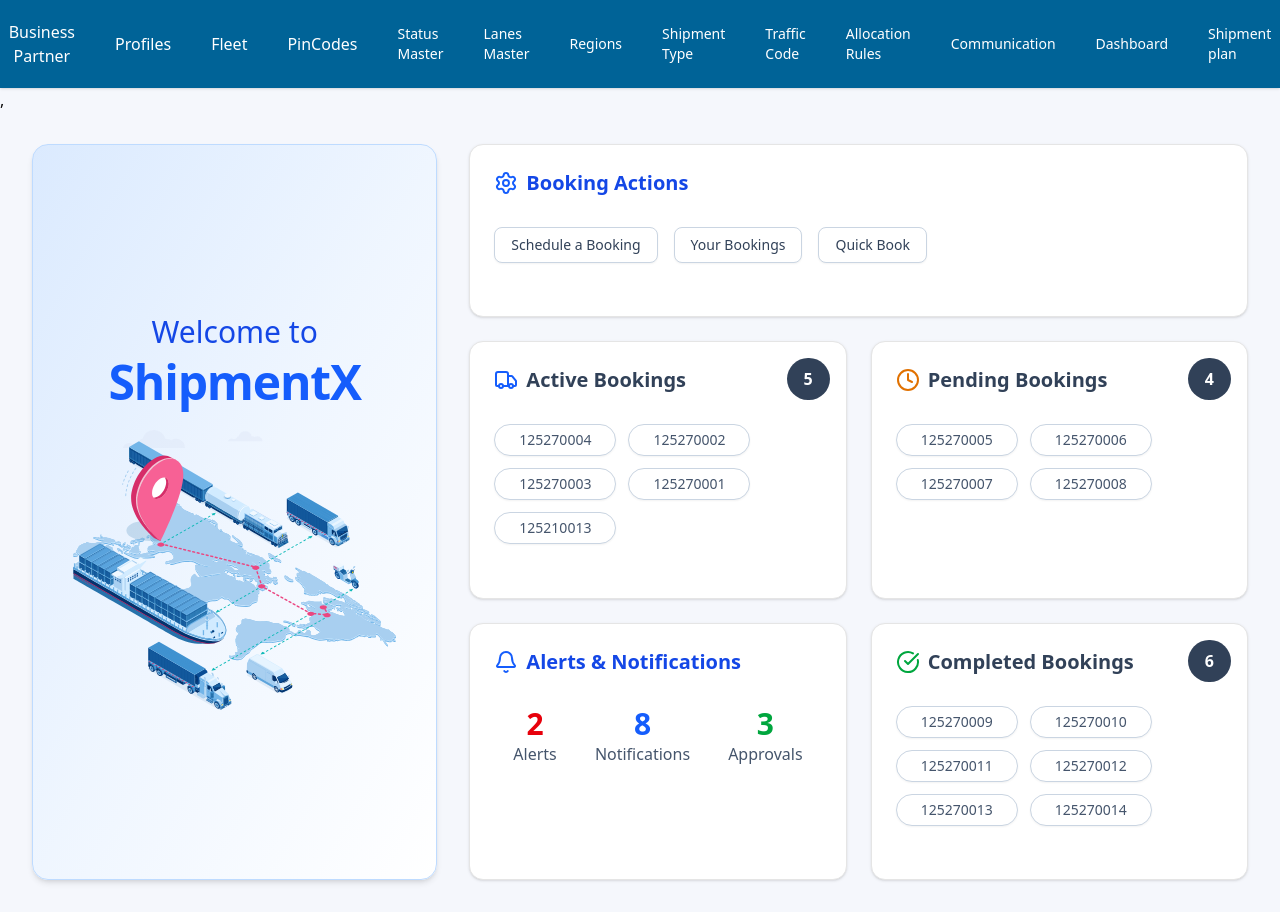
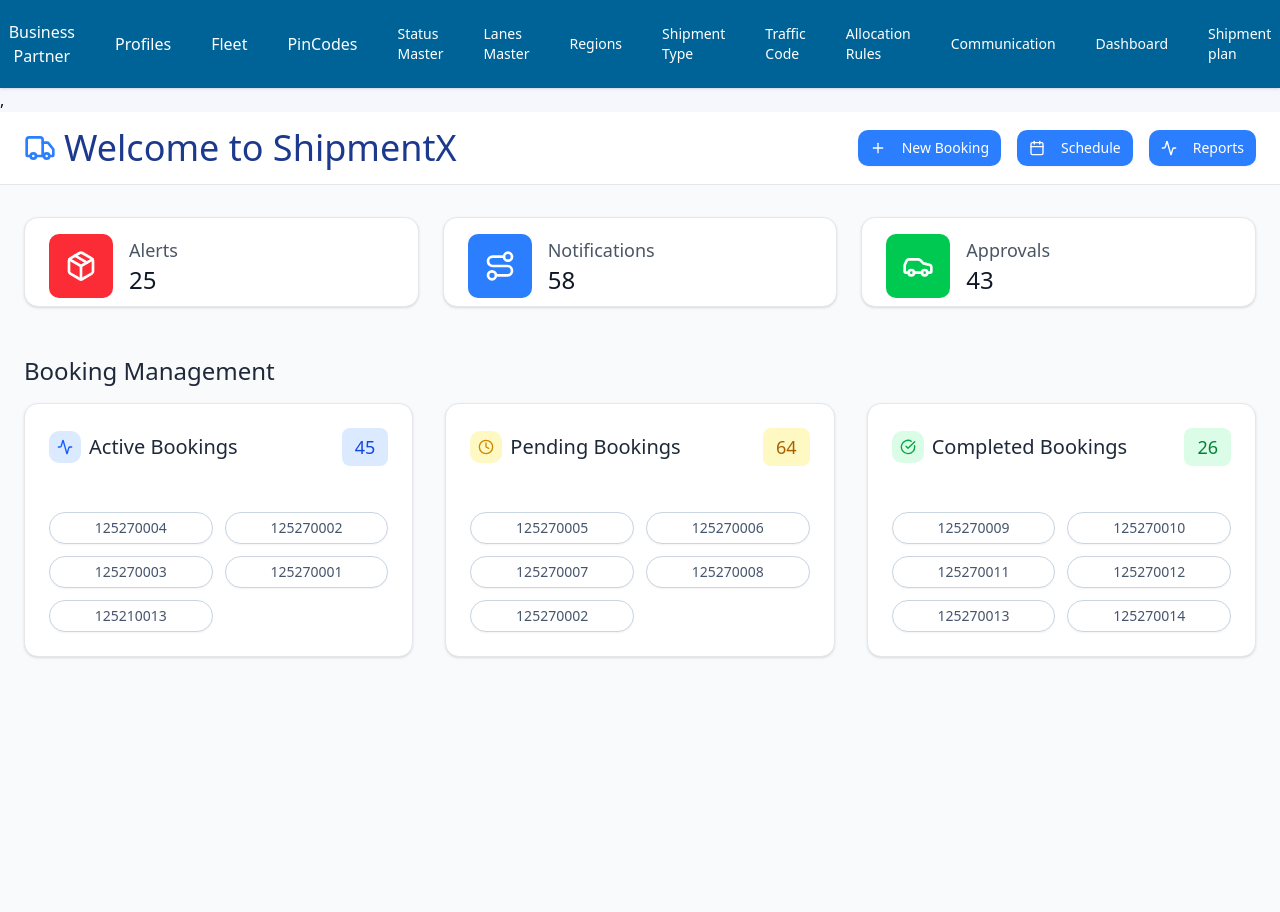
Before and after one commit to rohit24-creator/devdemo_sharedrepo, a Next.js app: page /workbench in a window 1280 px wide. Built offline with nearby package versions, Linux system fonts and the light colour scheme.

Commit message:
Updated Workbench page layout

```diff
--- a/app/workbench/page.js
+++ b/app/workbench/page.js
@@ -3,194 +3,208 @@
 import { Card, CardContent, CardHeader, CardTitle } from "@/components/ui/card"
 import { Button } from "@/components/ui/button"
 import { Badge } from "@/components/ui/badge"
-import { Truck, Bell, CheckCircle, Clock, Settings } from "lucide-react"
-import Image from "next/image"
+import { Truck, Activity, CheckCircle, Clock, Calendar, Package, Route, Car, Plus } from "lucide-react"
 
-export default function ShipmentXDashboard() {
+export default function ShipmentXWorkbench() {
     const data = {
-    stats: {
-      activeBookings: 5,
-      pendingBookings: 4,
-      completedBookings: 6
+        headerButtons: [
+            { id: 1, label: "New Booking", icon: "Plus" },
+            { id: 2, label: "Schedule", icon: "Calendar" },
+            { id: 3, label: "Reports", icon: "Activity" }
+        ],
+        dashboardData: {
+            alerts: 25,
+            notifications: 58,
+            approvals: 43
         },
-    bookings: {
-      active: [
-        { id: "125270004" },
-        { id: "125270002" },
-        { id: "125270003" },
-        { id: "125270001" },
-        { id: "125210013" }
-      ],
-      pending: [
-        { id: "125270005" },
-        { id: "125270006" },
-        { id: "125270007" },
-        { id: "125270008" }
-      ],
-      completed: [
-        { id: "125270009" },
-        { id: "125270010" },
-        { id: "125270011" },
-        { id: "125270012" },
-        { id: "125270013" },
-        { id: "125270014" }
-      ]
+        activeBookings: {
+            count: 45,
+            ids: ["125270004", "125270002", "125270003", "125270001", "125210013"]
         },
-    notifications: {
-      alerts: 2,
-      notifications: 8,
-      approvals: 3
+        pendingBookings: {
+            count: 64,
+            ids: ["125270005", "125270006", "125270007", "125270008", "125270002"]
+        },
+        completedBookings: {
+            count: 26,
+            ids: ["125270009", "125270010", "125270011", "125270012", "125270013", "125270014"]
         }
     }
 
     return (
-    <div className="flex min-h-screen bg-slate-150 p-8 gap-8">
-      {/* Left Panel */}
-      <div className="w-1/3 flex flex-col items-center justify-center text-center rounded-2xl shadow-md bg-gradient-to-br from-blue-100 via-blue-50 to-white p-10 border border-blue-200">
-        <h2 className="text-3xl font-medium text-blue-700 mb-2">Welcome to</h2>
-        <h1 className="text-5xl font-bold text-blue-600 tracking-tight mb-6">ShipmentX</h1>
-        <Image
-          src="/your-illustration.svg"
-          alt="ShipmentX Illustration"
-          width={360}
-          height={360}
-          className="rounded-lg"
-        />
+        <div className="min-h-screen bg-gray-50">
+            {/* Navigation Bar */}
+            <nav className="bg-white border-b border-gray-200 px-6 py-4 sticky top-0 z-50">
+                <div className="max-w-7xl mx-auto flex items-center justify-between">
+                    <div className="flex items-center space-x-2">
+                        <Truck className="text-blue-500 w-8 h-8" />
+                        <h1 className="text-4xl font-medium text-blue-900">Welcome to ShipmentX</h1>
+                    </div>
+                    <div className="flex items-center space-x-4">
+                        {data.headerButtons.map((button) => (
+                            <Button
+                                key={button.id}
+                                className="bg-blue-500 text-white hover:bg-blue-600 px-4 py-2 rounded-lg flex items-center space-x-2"
+                            >
+                                {button.icon === "Plus" && <Plus className="w-4 h-4" />}
+                                {button.icon === "Calendar" && <Calendar className="w-4 h-4" />}
+                                {button.icon === "Activity" && <Activity className="w-4 h-4" />}
+                                <span>{button.label}</span>
+                            </Button>
+                        ))}
+                    </div>
+                </div>
+            </nav>
+
+            {/* Main Content */}
+            <div className="max-w-7xl mx-auto px-6 py-8">
+                {/* Alerts Row - Top Section */}
+                <div className="mb-12">
+                    <div className="grid grid-cols-1 md:grid-cols-3 gap-6">
+                        <Card className="bg-white shadow-sm border border-gray-200 h-[90px] hover:shadow-md transition-shadow">
+                            <CardContent className="p-6 h-full flex items-center">
+                                <div className="flex items-center space-x-4">
+                                    <div className="w-16 h-16 bg-red-500 rounded-lg flex items-center justify-center">
+                                        <Package className="w-8 h-8 text-white" />
+                                    </div>
+                                    <div className="flex flex-col">
+                                        <span className="text-lg font-medium text-gray-600">Alerts</span>
+                                        <span className="text-2xl font-medium text-gray-900">{data.dashboardData.alerts}</span>
+                                    </div>
+                                </div>
+                            </CardContent>
+                        </Card>
+                        <Card className="bg-white shadow-sm border border-gray-200 h-[90px] hover:shadow-md transition-shadow">
+                            <CardContent className="p-6 h-full flex items-center">
+                                <div className="flex items-center space-x-4">
+                                    <div className="w-16 h-16 bg-blue-500 rounded-lg flex items-center justify-center">
+                                        <Route className="w-8 h-8 text-white" />
+                                    </div>
+                                    <div className="flex flex-col">
+                                        <span className="text-lg font-medium text-gray-600">Notifications</span>
+                                        <span className="text-2xl font-medium text-gray-900">{data.dashboardData.notifications}</span>
+                                    </div>
+                                </div>
+                            </CardContent>
+                        </Card>
+                        <Card className="bg-white shadow-sm border border-gray-200 h-[90px] hover:shadow-md transition-shadow">
+                            <CardContent className="p-6 h-full flex items-center">
+                                <div className="flex items-center space-x-4">
+                                    <div className="w-16 h-16 bg-green-500 rounded-lg flex items-center justify-center">
+                                        <Car className="w-8 h-8 text-white" />
+                                    </div>
+                                    <div className="flex flex-col">
+                                        <span className="text-lg font-medium text-gray-600">Approvals</span>
+                                        <span className="text-2xl font-medium text-gray-900">{data.dashboardData.approvals}</span>
+                                    </div>
+                                </div>
+                            </CardContent>
+                        </Card>
+                    </div>
                 </div>
 
-      {/* Right Panel */}
-      <div className="flex-1 grid grid-cols-2 gap-6">
-        {/* Booking Buttons */}
-        <Card className="col-span-2">
-          <CardHeader>
-            <CardTitle className="text-xl font-semibold flex gap-2 items-center text-blue-700">
-              <Settings className="text-blue-600 w-6 h-6" />
-              Booking Actions
+                {/* Booking Cards Section */}
+                <div className="space-y-4">
+                    <div className="flex items-center justify-between">
+                        <h3 className="text-2xl font-medium text-gray-800">Booking Management</h3>
+                    </div>
+
+                    <div className="grid grid-cols-1 lg:grid-cols-3 gap-8">
+                        {/* Active Bookings */}
+                        <Card className="bg-white shadow-sm border border-gray-200 hover:shadow-md transition-shadow">
+                            <CardHeader className="pb-4">
+                                <CardTitle className="text-xl font-medium flex items-center justify-between text-gray-800">
+                                    <div className="flex items-center space-x-2">
+                                        <div className="w-8 h-8 bg-blue-100 rounded-lg flex items-center justify-center">
+                                            <Activity className="w-4 h-4 text-blue-600" />
+                                        </div>
+                                        <span>Active Bookings</span>
+                                    </div>
+                                    <Badge className="bg-blue-100 text-blue-700 hover:bg-blue-200 text-lg px-3 py-1">
+                                        {data.activeBookings.count}
+                                    </Badge>
                                 </CardTitle>
                             </CardHeader>
-          <CardContent className="flex flex-wrap gap-4">
-            {["Schedule a Booking", "Your Bookings", "Quick Book"].map((label, idx) => (
-              <Button key={idx} variant="outline" className="text-slate-700 border-slate-300 hover:bg-blue-50 font-normal">
-                {label}
-              </Button>
-            ))}
-          </CardContent>
-        </Card>
-
-        {/* Active Bookings */}
-        <Card className="relative">
-          <div className="absolute top-4 right-4">
-            <Badge className="bg-slate-700 text-white text-base px-4 py-2 rounded-full font-semibold">
-              {data.stats.activeBookings}
-            </Badge>
-          </div>
-          <CardHeader>
-            <CardTitle className="text-xl font-semibold flex gap-2 items-center text-slate-700">
-              <Truck className="text-blue-600 w-6 h-6" /> Active Bookings
-            </CardTitle>
-          </CardHeader>
-          <CardContent className="flex flex-wrap gap-3">
-            {data.bookings.active.length > 0 ? (
-              data.bookings.active.map((booking, index) => (
+                            <CardContent>
+                                <div className="grid grid-cols-2 gap-3">
+                                    {data.activeBookings.ids.map((id, index) => (
                                         <Button
                                             key={index}
                                             variant="outline"
                                             size="sm"
                                             className="rounded-full px-6 py-2 text-slate-600 border-slate-300 hover:bg-slate-100 min-w-[120px] font-normal"
                                         >
-                  {booking.id}
+                                            {id}
                                         </Button>
-              ))
-            ) : (
-              <p className="text-slate-500 text-sm italic">No bookings</p>
-            )}
+                                    ))}
+                                </div>
                             </CardContent>
                         </Card>
 
                         {/* Pending Bookings */}
-        <Card className="relative">
-          <div className="absolute top-4 right-4">
-            <Badge className="bg-slate-700 text-white text-base px-4 py-2 rounded-full font-semibold">
-              {data.stats.pendingBookings}
+                        <Card className="bg-white shadow-sm border border-gray-200 hover:shadow-md transition-shadow">
+                            <CardHeader className="pb-4">
+                                <CardTitle className="text-xl font-medium flex items-center justify-between text-gray-800">
+                                    <div className="flex items-center space-x-2">
+                                        <div className="w-8 h-8 bg-yellow-100 rounded-lg flex items-center justify-center">
+                                            <Clock className="w-4 h-4 text-yellow-600" />
+                                        </div>
+                                        <span>Pending Bookings</span>
+                                    </div>
+                                    <Badge className="bg-yellow-100 text-yellow-700 hover:bg-yellow-200 text-lg px-3 py-1">
+                                        {data.pendingBookings.count}
                                     </Badge>
-          </div>
-          <CardHeader>
-            <CardTitle className="text-xl font-semibold flex gap-2 items-center text-slate-700">
-              <Clock className="text-amber-600 w-6 h-6" /> Pending Bookings
                                 </CardTitle>
                             </CardHeader>
-          <CardContent className="flex flex-wrap gap-3">
-            {data.bookings.pending.length > 0 ? (
-              data.bookings.pending.map((booking, index) => (
+                            <CardContent>
+                                <div className="grid grid-cols-2 gap-3">
+                                    {data.pendingBookings.ids.map((id, index) => (
                                         <Button
                                             key={index}
                                             variant="outline"
                                             size="sm"
                                             className="rounded-full px-6 py-2 text-slate-600 border-slate-300 hover:bg-slate-100 min-w-[120px] font-normal"
                                         >
-                  {booking.id}
+                                            {id}
                                         </Button>
-              ))
-            ) : (
-              <p className="text-slate-500 text-sm italic">No bookings</p>
-            )}
-          </CardContent>
-        </Card>
-
-        {/* Notifications */}
-        <Card>
-          <CardHeader>
-            <CardTitle className="text-xl font-semibold flex gap-2 items-center text-blue-700">
-              <Bell className="text-blue-600 w-6 h-6" />
-              Alerts & Notifications
-            </CardTitle>
-          </CardHeader>
-          <CardContent className="flex justify-around items-center text-center">
-            <div>
-              <p className="text-3xl font-bold text-red-600">{data.notifications.alerts}</p>
-              <p className="text-base font-medium text-slate-600">Alerts</p>
-            </div>
-            <div>
-              <p className="text-3xl font-bold text-blue-600">{data.notifications.notifications}</p>
-              <p className="text-base font-medium text-slate-600">Notifications</p>
-            </div>
-            <div>
-              <p className="text-3xl font-bold text-green-600">{data.notifications.approvals}</p>
-              <p className="text-base font-medium text-slate-600">Approvals</p>
+                                    ))}
                                 </div>
                             </CardContent>
                         </Card>
 
                         {/* Completed Bookings */}
-        <Card className="relative">
-          <div className="absolute top-4 right-4">
-            <Badge className="bg-slate-700 text-white text-base px-4 py-2 rounded-full font-semibold">
-              {data.stats.completedBookings}
+                        <Card className="bg-white shadow-sm border border-gray-200 hover:shadow-md transition-shadow">
+                            <CardHeader className="pb-4">
+                                <CardTitle className="text-xl font-medium flex items-center justify-between text-gray-800">
+                                    <div className="flex items-center space-x-2">
+                                        <div className="w-8 h-8 bg-green-100 rounded-lg flex items-center justify-center">
+                                            <CheckCircle className="w-4 h-4 text-green-600" />
+                                        </div>
+                                        <span>Completed Bookings</span>
+                                    </div>
+                                    <Badge className="bg-green-100 text-green-700 hover:bg-green-200 text-lg px-3 py-1">
+                                        {data.completedBookings.count}
                                     </Badge>
-          </div>
-          <CardHeader>
-            <CardTitle className="text-xl font-semibold flex gap-2 items-center text-slate-700">
-              <CheckCircle className="text-green-600 w-6 h-6" /> Completed Bookings
                                 </CardTitle>
                             </CardHeader>
-          <CardContent className="flex flex-wrap gap-3">
-            {data.bookings.completed.length > 0 ? (
-              data.bookings.completed.map((booking, index) => (
+                            <CardContent>
+                                <div className="grid grid-cols-2 gap-3">
+                                    {data.completedBookings.ids.map((id, index) => (
                                         <Button
                                             key={index}
                                             variant="outline"
                                             size="sm"
                                             className="rounded-full px-6 py-2 text-slate-600 border-slate-300 hover:bg-slate-100 min-w-[120px] font-normal"
                                         >
-                  {booking.id}
+                                            {id}
                                         </Button>
-              ))
-            ) : (
-              <p className="text-slate-500 text-sm italic">No bookings</p>
-            )}
+                                    ))}
+                                </div>
                             </CardContent>
                         </Card>
                     </div>
                 </div>
+            </div>
+        </div>
     )
 }
```
Lines whose indentation alone changed are shown as unchanged.
